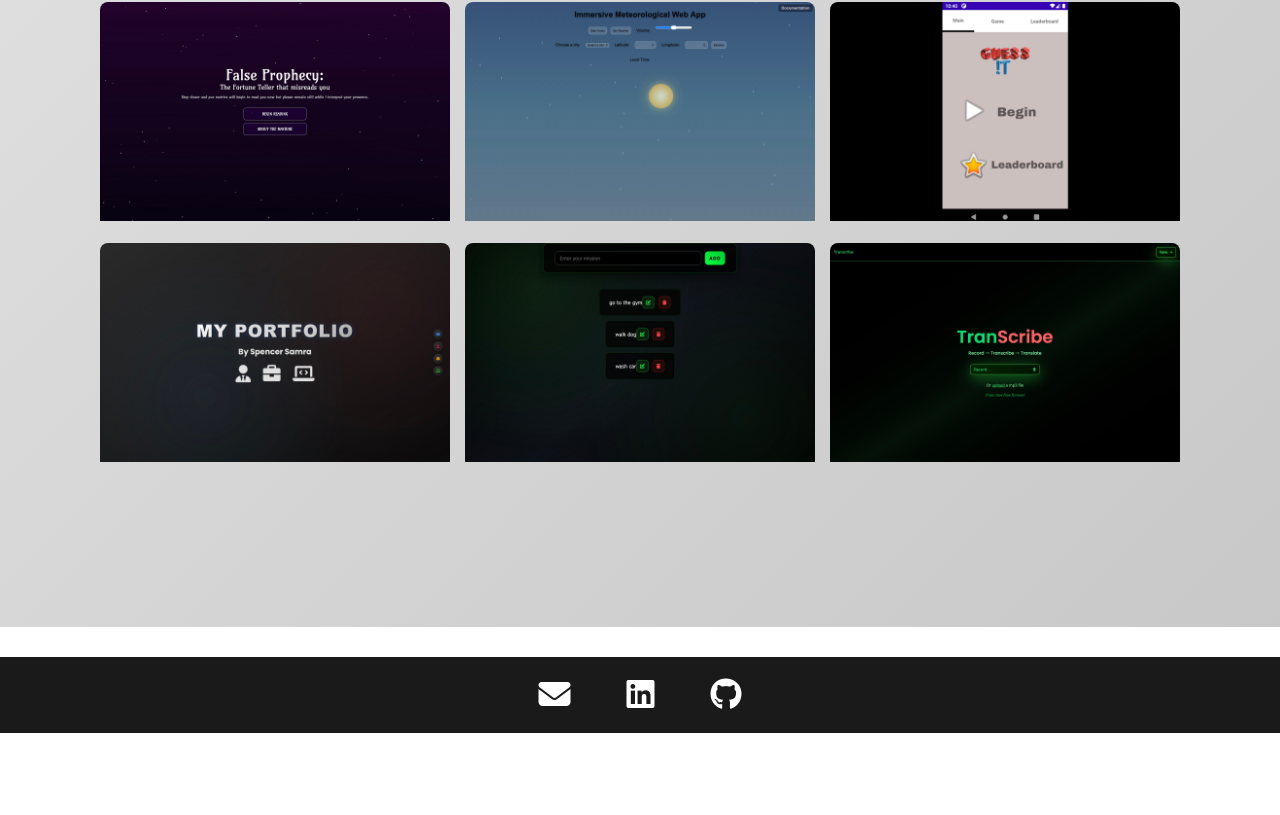
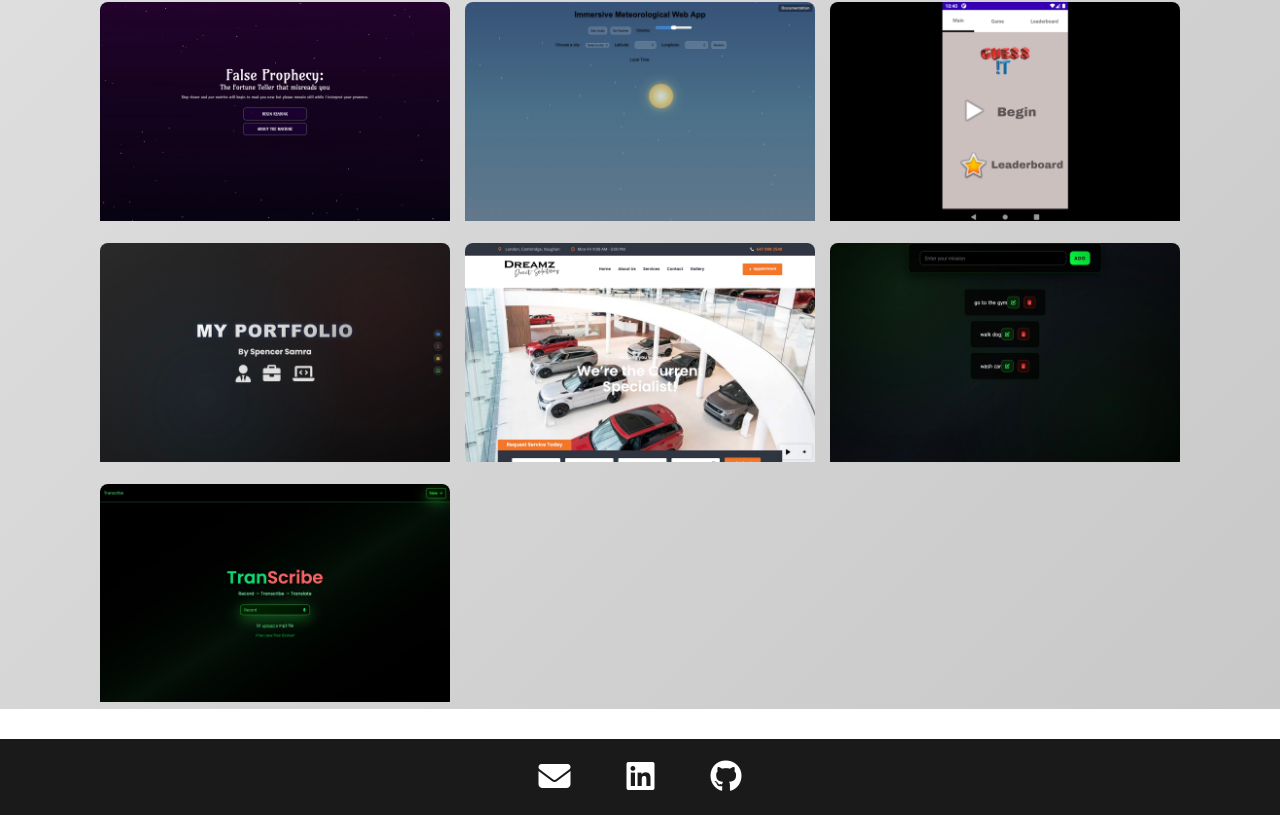
Before and after one commit to Spencer1923/portfolio-one-react, a React (Vite) app: page / in a window 1280 px wide. Shown: the part 2573-3388 px from the top of the page. Before the commit the page ends 3306 px from the top, so only its background shows below. Built offline with nearby package versions, Linux system fonts and the light colour scheme.

Commit message:
updated version

```diff
--- a/src/components/Projects.jsx
+++ b/src/components/Projects.jsx
@@ -6,6 +6,8 @@ import portfolio from '../assets/portfolio.jpg'
 import guess from '../assets/guess-it.jpg'
 import weather from '../assets/weather-app.jpg'
 import falseProphecy from '../assets/false-prophecy.jpg'
+import dreamzDirect from '../assets/dreamz-direct.jpg'
+
 
 
 
@@ -51,6 +53,14 @@ export default function Projects() {
           </ImgOverlay>
 
           <ImgOverlay
+            imgSrc={dreamzDirect}
+            title={"Web Page for Client"}
+            projectLink={'https://dreamzdirectsolutions.com'}
+            githubLink={'https://github.com/Spencer1923'}>
+            Mobile first business page for client prioritizing SEO and CTAs.
+          </ImgOverlay>
+
+          <ImgOverlay
             imgSrc={missionList}
             title={"Mission List"}
             projectLink={'https://reactjs-mission-list.netlify.app'}
```
Also changed, not shown: src/assets/dreamz-direct.JPG (added).
